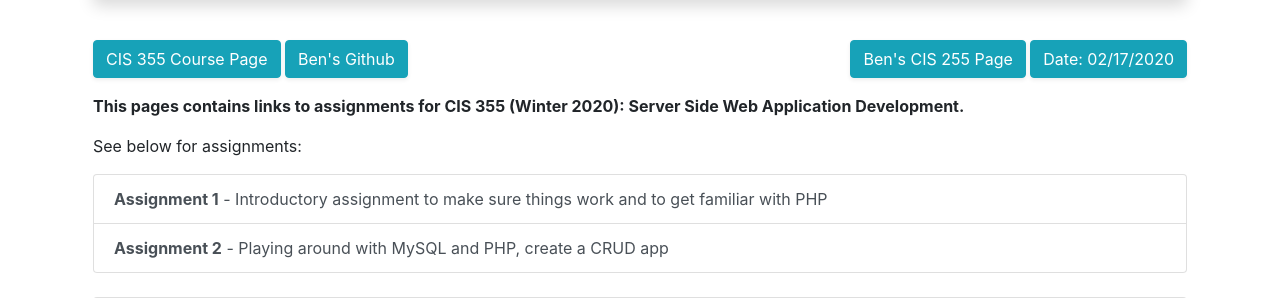
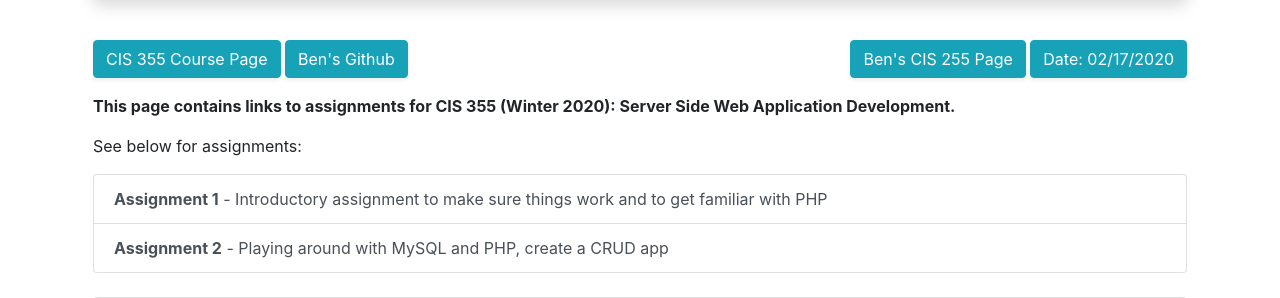
Before and after one commit to bjdore12/cis355, a PHP site: page / in a window 1280 px wide. Shown: the part 237-535 px from the top of the page. Run offline with PHP 8.4, Linux system fonts and the light colour scheme.

Commit message:
Text typo fix

```diff
--- a/index.php
+++ b/index.php
@@ -33,7 +33,7 @@
     <div class="container">
         <div class="p-2">
 
-            <p><b>This pages contains links to assignments for CIS 355 (Winter 2020): Server Side Web Application Development.</b></p>
+            <p><b>This page contains links to assignments for CIS 355 (Winter 2020): Server Side Web Application Development.</b></p>
             <p>See below for assignments:</p>
 
             <div class="list-group">
```
